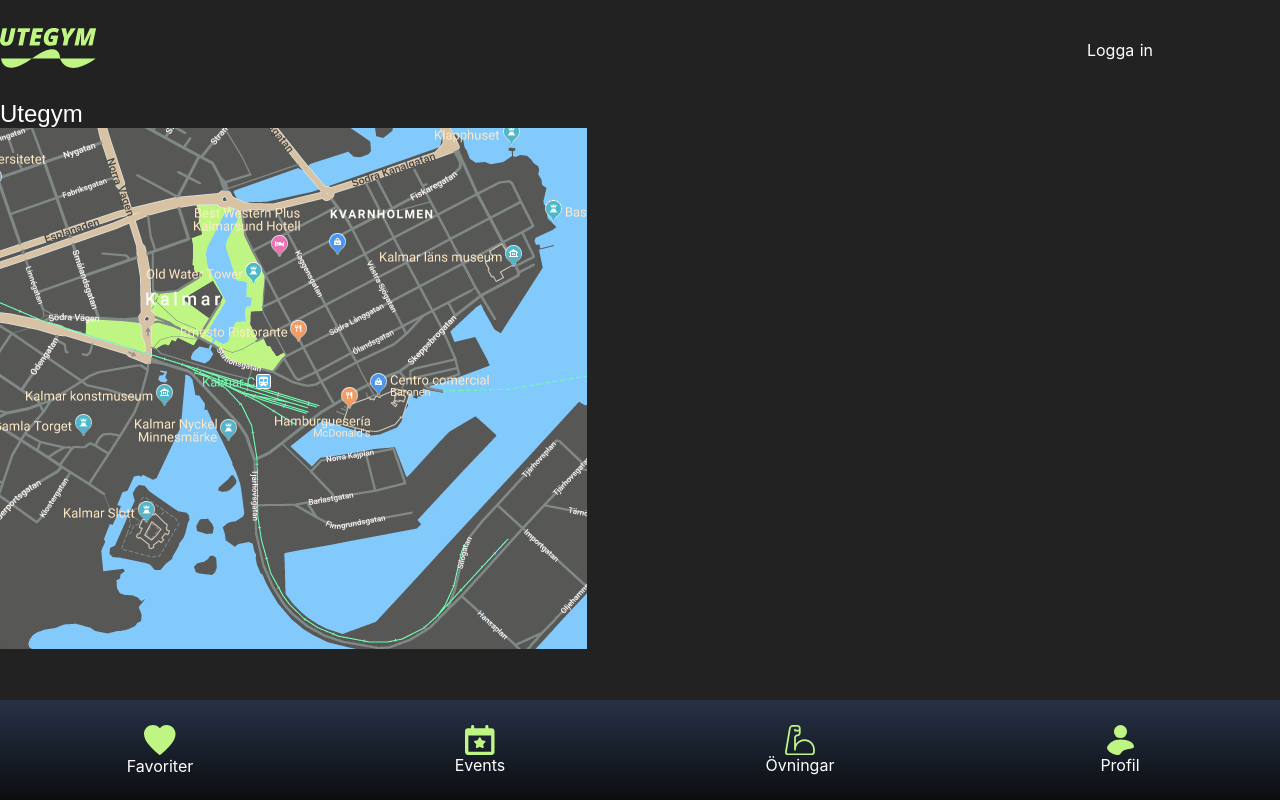
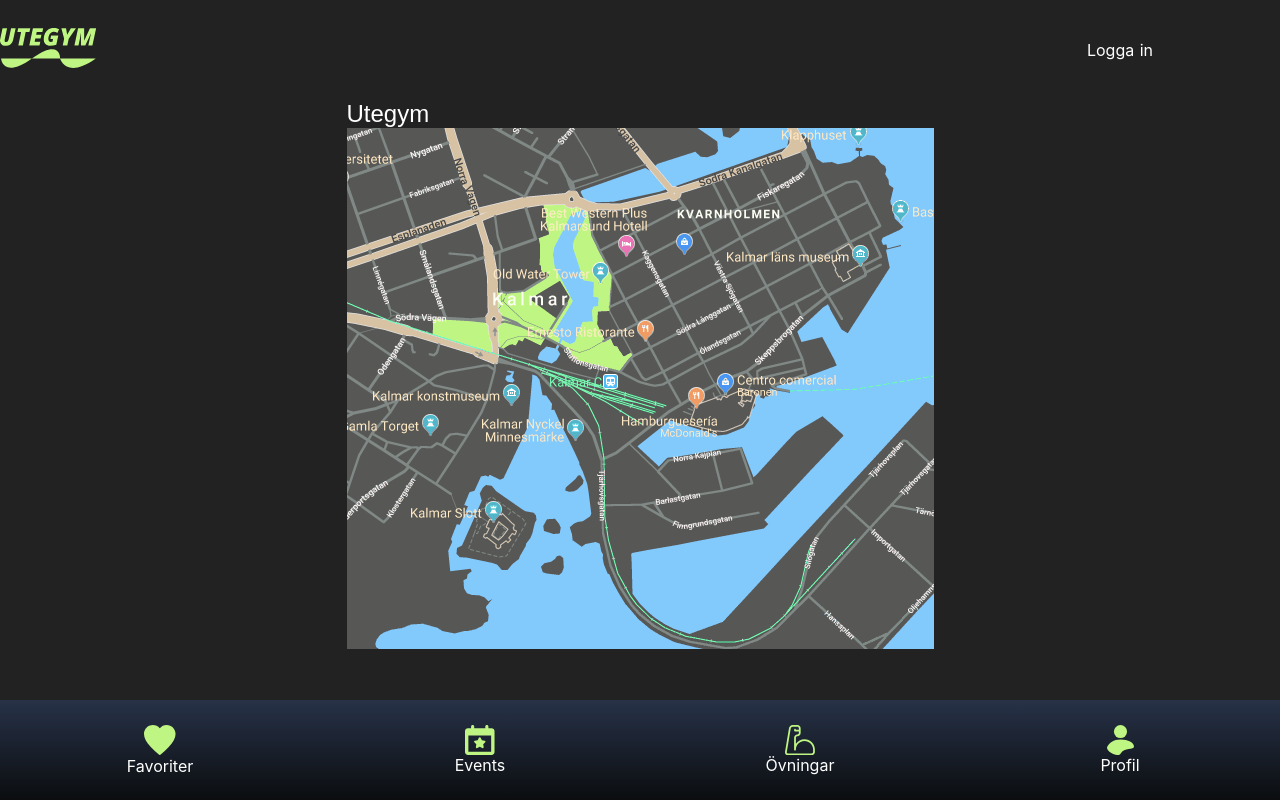
Before and after one commit to victorthevictoriousv/utegym, a Nuxt app: page / in a window 1280 px wide. Built offline with nearby package versions, Linux system fonts and the light colour scheme; a web font is replaced by a local one.

Commit message:
center content flex

```diff
--- a/assets/scss/layout.scss
+++ b/assets/scss/layout.scss
@@ -22,6 +22,8 @@
   &__content {
     z-index: -1;
     width: 100%;
+    display: flex;
+    justify-content: center;
   }
 
   &__footer {
```
